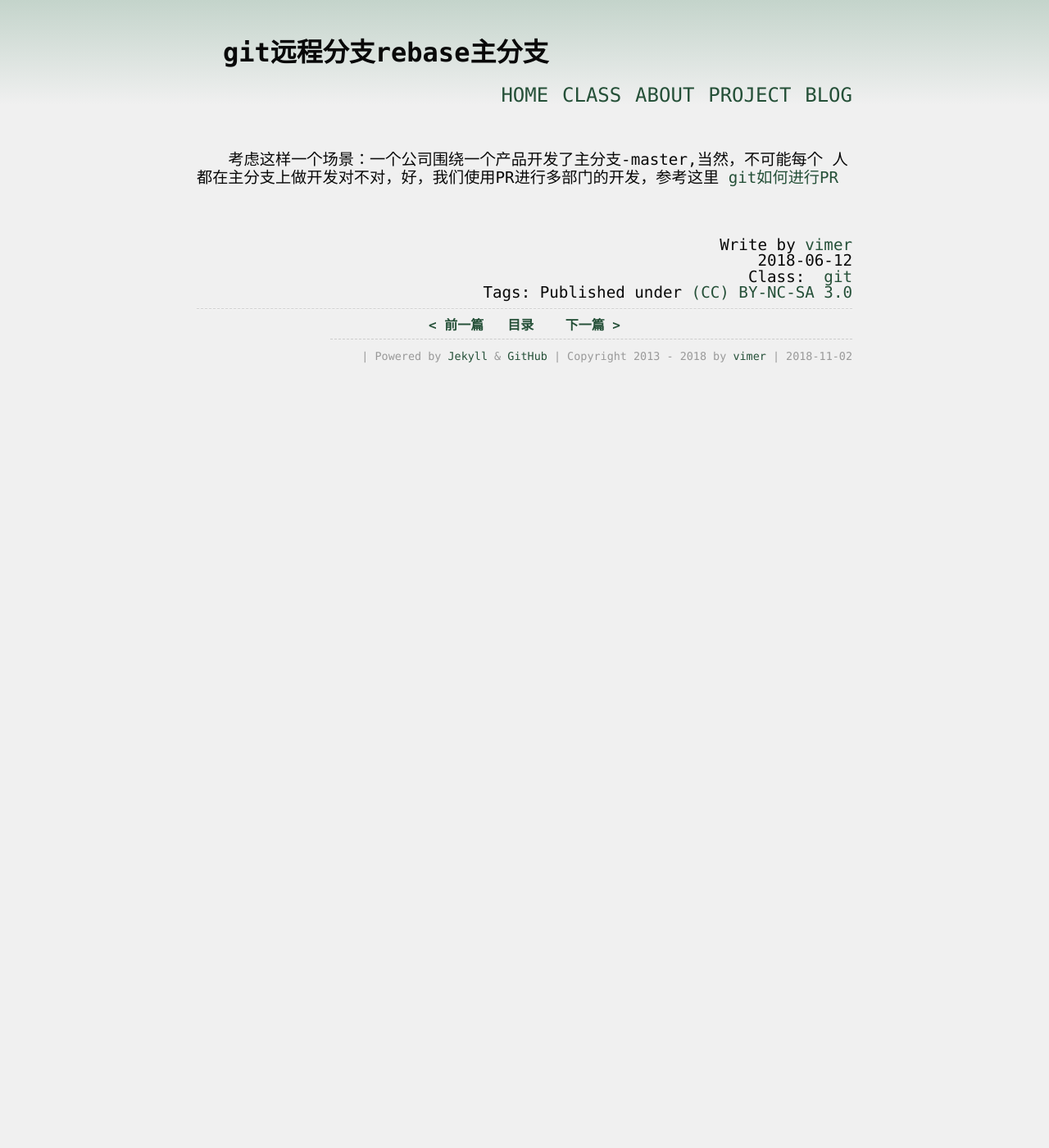
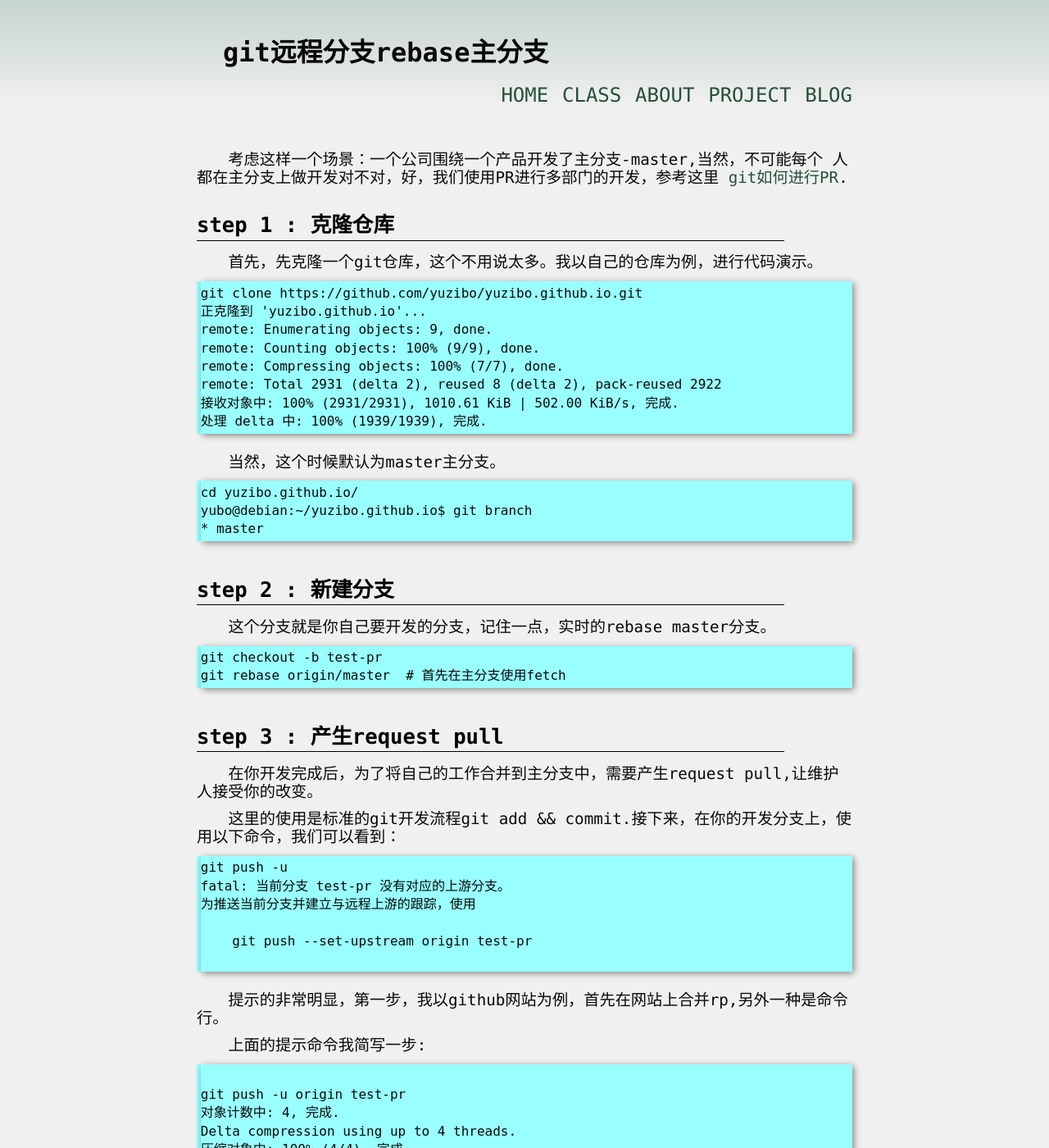
Before and after one commit to yuzibo/yuzibo.github.io, a Jekyll site: the page built from _posts/2018-06-12-git-push.md, in a window 1280 px wide and 1400 px high. Shown: the whole window at 82% size. Built offline with Jekyll 4.4.1, drawn with Linux system fonts in a browser that asks for light colours; comment, search, counter and statistics services are not loaded; some of the changed text lies outside the part shown.

Commit message:
article: git push -2
show git request pull operations

Signed-off-by: yuzibo <tsu.yubo@gmail.com>

````diff
--- a/_posts/2018-06-12-git-push.md
+++ b/_posts/2018-06-12-git-push.md
@@ -6,4 +6,71 @@ layout: article
 
 考虑这样一个场景：一个公司围绕一个产品开发了主分支-master,当然，不可能每个
 人都在主分支上做开发对不对，好，我们使用PR进行多部门的开发，参考这里
-[git如何进行PR]()
+[git如何进行PR](http://www.aftermath.cn/git-stash.html).
+
+# step 1 : 克隆仓库
+首先，先克隆一个git仓库，这个不用说太多。我以自己的仓库为例，进行代码演示。
+
+```git
+git clone https://github.com/yuzibo/yuzibo.github.io.git
+正克隆到 'yuzibo.github.io'...
+remote: Enumerating objects: 9, done.
+remote: Counting objects: 100% (9/9), done.
+remote: Compressing objects: 100% (7/7), done.
+remote: Total 2931 (delta 2), reused 8 (delta 2), pack-reused 2922
+接收对象中: 100% (2931/2931), 1010.61 KiB | 502.00 KiB/s, 完成.
+处理 delta 中: 100% (1939/1939), 完成.
+```
+
+当然，这个时候默认为master主分支。
+
+```git
+cd yuzibo.github.io/
+yubo@debian:~/yuzibo.github.io$ git branch
+* master
+```
+
+# step 2 : 新建分支
+这个分支就是你自己要开发的分支，记住一点，实时的rebase master分支。
+
+```git
+git checkout -b test-pr
+git rebase origin/master  # 首先在主分支使用fetch
+```
+
+# step 3 : 产生request pull
+在你开发完成后，为了将自己的工作合并到主分支中，需要产生request pull,让维护人接受你的改变。
+
+这里的使用是标准的git开发流程git add && commit.接下来，在你的开发分支上，使用以下命令，我们可以看到：
+
+```git
+git push -u
+fatal: 当前分支 test-pr 没有对应的上游分支。
+为推送当前分支并建立与远程上游的跟踪，使用
+
+    git push --set-upstream origin test-pr
+
+```
+
+提示的非常明显，第一步，我以github网站为例，首先在网站上合并rp,另外一种是命令行。
+
+ 上面的提示命令我简写一步:
+
+```git
+
+git push -u origin test-pr
+对象计数中: 4, 完成.
+Delta compression using up to 4 threads.
+压缩对象中: 100% (4/4), 完成.
+写入对象中: 100% (4/4), 624 bytes | 0 bytes/s, 完成.
+Total 4 (delta 2), reused 0 (delta 0)
+remote: Resolving deltas: 100% (2/2), completed with 2 local objects.
+remote:
+remote: Create a pull request for 'test-pr' on GitHub by visiting:
+remote:      https://github.com/yuzibo/yuzibo.github.io/pull/new/test-pr
+remote:
+To https://github.com/yuzibo/yuzibo.github.io.git
+* [new branch]      test-pr -> test-pr
+分支 test-pr 设置为跟踪来自 origin 的远程分支 test-pr。
+```
+这个提示就说明在网站上有了rp请求，现在我的图床没法使用了，图片就先不适用了。你可以到github的仓库上去看一下，根据提示你应该没问题的，有问题的话，可以再找我咨询。
````
